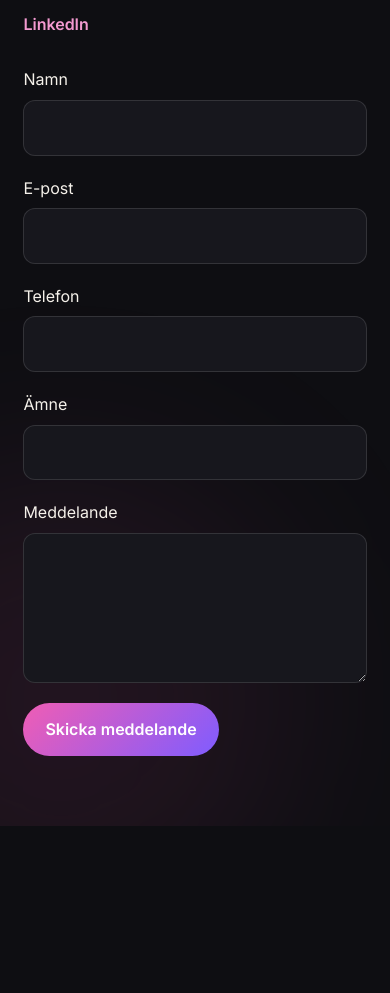
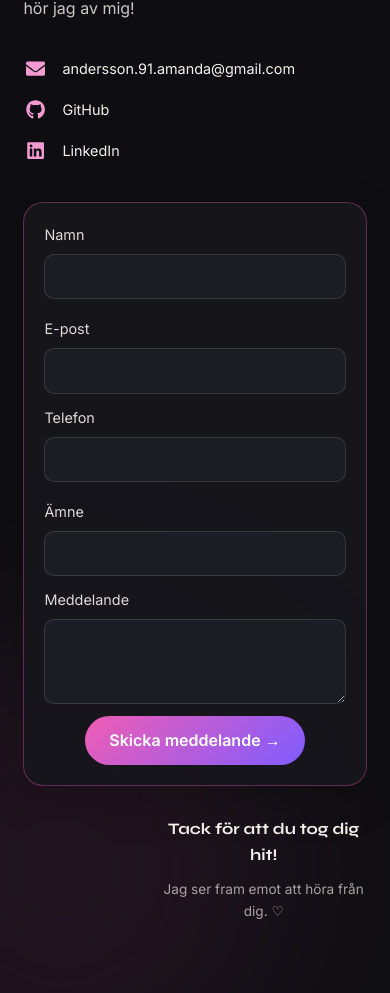
Before and after one commit to amanda-andersson/portfolio-react, a React (Vite) app: page / in a window 390 px wide. Shown: the part 5848-6841 px from the top of the page. Before the commit the page ends 6674 px from the top, so only its background shows below. Built offline with nearby package versions, Linux system fonts and the light colour scheme.

Commit message:
Redesign contact section

```diff
--- a/package.json
+++ b/package.json
@@ -11,7 +11,8 @@
   },
   "dependencies": {
     "react": "^19.2.8",
-    "react-dom": "^19.2.8"
+    "react-dom": "^19.2.8",
+    "react-icons": "^5.7.0"
   },
   "devDependencies": {
     "@eslint/js": "^10.0.1",
--- a/src/App.css
+++ b/src/App.css
@@ -456,7 +456,7 @@ nav a:hover::after {
 .contact {
   position: relative;
   overflow: hidden;
-  padding: 55px 10% 70px;
+  padding: 60px 10% 70px;
 }
 
 /* Rörligt bakgrundsglow */
@@ -479,74 +479,119 @@ nav a:hover::after {
   z-index: 1;
 }
 
+/* Två kolumner */
+.contact-layout {
+  display: grid;
+  grid-template-columns: minmax(0, 0.8fr) minmax(0, 1.4fr);
+  align-items: center;
+  gap: 50px;
+}
+
+/* Vänster sida */
 .contact h2 {
-  margin: 0 0 28px;
+  margin: 0 0 24px;
   font-size: clamp(2rem, 4vw, 3.2rem);
   line-height: 1;
 }
 
-.contact-info {
-  margin-bottom: 30px;
+.contact-intro {
+  max-width: 420px;
+  margin: 0 0 35px;
+  color: rgba(245, 241, 234, 0.82);
+  line-height: 1.7;
 }
 
-.contact-info p {
-  margin: 8px 0;
-  color: rgba(245, 241, 234, 0.82);
+.contact-info {
+  display: flex;
+  flex-direction: column;
+  align-items: flex-start;
+  gap: 18px;
 }
 
 .contact-info a {
-  color: #f39ad0;
-  font-weight: 600;
-  transition: 0.2s ease;
+  display: flex;
+  align-items: center;
+  gap: 14px;
+  color: #f5f1ea;
+  font-weight: 400;
+  text-decoration: none;
+  transition: color 0.2s ease;
+  overflow-wrap: anywhere;
 }
 
 .contact-info a:hover {
-  color: white;
+  color: #f39ad0;
+}
+
+.contact-icon {
+  display: inline-flex;
+  align-items: center;
+  justify-content: center;
+  width: 25px;
+  min-width: 25px;
+  color: #f39ad0;
+  font-size: 1.2rem;
+  font-weight: 600;
+}
+
+/* Formulärkort */
+.contact-form-card {
+  padding: 24px;
+  background: rgba(23, 23, 29, 0.85);
+  border: 1px solid rgba(240, 93, 180, 0.35);
+  border-radius: 20px;
+  box-shadow: 0 15px 45px rgba(0, 0, 0, 0.15);
 }
 
 /* Kontaktformulär */
 .contact-form {
-  max-width: 800px;
   display: grid;
-  gap: 20px;
+  gap: 12px;
 }
 
 .form-row {
   display: grid;
-  grid-template-columns: 1fr 1fr;
-  gap: 20px;
+  grid-template-columns: minmax(0, 1fr) minmax(0, 1fr);
+  gap: 18px;
 }
 
 .contact-form label {
   display: grid;
-  gap: 7px;
+  gap: 8px;
+  color: rgba(245, 241, 234, 0.9);
+  font-size: 0.9rem;
 }
 
 .contact-form input,
 .contact-form textarea {
   width: 100%;
-  padding: 14px;
-  background: #17171d;
+  min-width: 0;
+  padding: 10px 14px;
+  background: #1c1c24;
   color: #f5f1ea;
   border: 1px solid rgba(255, 255, 255, 0.12);
-  border-radius: 12px;
+  border-radius: 10px;
   font: inherit;
+  transition: border-color 0.2s ease;
 }
 
 .contact-form input:focus,
 .contact-form textarea:focus {
   outline: none;
-  border-color: rgba(240, 93, 180, 0.55);
+  border-color: #f05db4;
 }
 
 .contact-form textarea {
-  min-height: 150px;
+  min-height: 85px;
   resize: vertical;
 }
 
+/* Skicka-knapp */
 .contact-form button {
   width: fit-content;
-  padding: 14px 22px;
+  justify-self: center;
+  padding: 12px 24px;
+  white-space: nowrap;
   border: 0;
   border-radius: 999px;
   background: linear-gradient(135deg, #f05db4, #7f5cff);
@@ -559,16 +604,85 @@ nav a:hover::after {
 
 .contact-form button:hover {
   transform: translateY(-2px);
+  box-shadow: 0 8px 25px rgba(127, 92, 255, 0.25);
 }
 
+/* Felmeddelanden och bekräftelse */
 .error {
   color: #f39ad0;
   font-size: 0.85rem;
 }
 
 .success {
-  margin-top: 20px;
+  margin: 0;
   color: #b8a9d8;
+  line-height: 1.5;
+}
+
+/* Avslutning */
+.contact-ending {
+  margin-top: 30px;
+  display: flex;
+  justify-content: center;
+  align-items: center;
+  gap: 12px;
+  flex-wrap: wrap;
+  text-align: center;
+   width: 60%;
+  margin-left: auto;
+}
+
+.contact-ending h3 {
+  margin: 0;
+  font-family: "Syne", sans-serif;
+  font-size: 1rem;
+  color: #f5f1ea;
+}
+
+.contact-ending p {
+  margin: 0;
+  color: rgba(245, 241, 234, 0.65);
+  font-size: 0.85rem;
+}
+
+
+/* Mobil och surfplatta */
+@media (max-width: 900px) {
+  .contact {
+    padding: 65px 7% 80px;
+  }
+
+  .contact-layout {
+    grid-template-columns: 1fr;
+    gap: 40px;
+  }
+
+  .contact-intro {
+    max-width: 550px;
+  }
+
+  .contact-form-card {
+    padding: 25px;
+  }
+}
+
+@media (max-width: 480px) {
+  .contact {
+    padding: 55px 7% 70px;
+  }
+
+  .contact-form-card {
+    padding: 20px;
+  }
+
+  .form-row {
+    grid-template-columns: 1fr;
+    gap: 18px;
+  }
+
+  .contact-info a {
+    font-size: 0.9rem;
+  }
 }
 
 
--- a/src/components/Contact.tsx
+++ b/src/components/Contact.tsx
@@ -1,3 +1,4 @@
+import { FaGithub, FaLinkedin, FaEnvelope } from 'react-icons/fa'
 import { useState } from 'react'
 
 function Contact() {
@@ -22,61 +23,69 @@ function Contact() {
   const handleSubmit = (e: React.FormEvent<HTMLFormElement>) => {
     e.preventDefault()
 
-    setErrors({
-      name: formData.name ? '' : 'Fyll i ditt namn',
-      email: formData.email ? '' : 'Fyll i din e-post',
-      phone: formData.phone ? '' : 'Fyll i ditt telefonnummer',
-      subject: formData.subject ? '' : 'Fyll i ett ämne',
-      message: formData.message ? '' : 'Skriv ett meddelande',
-    })
+    const newErrors = {
+      name: formData.name.trim() ? '' : 'Fyll i ditt namn',
+      email: formData.email.trim() ? '' : 'Fyll i din e-post',
+      phone: formData.phone.trim() ? '' : 'Fyll i ditt telefonnummer',
+      subject: formData.subject.trim() ? '' : 'Fyll i ett ämne',
+      message: formData.message.trim() ? '' : 'Skriv ett meddelande',
+    }
 
-    if (
-      formData.name &&
-      formData.email &&
-      formData.phone &&
-      formData.subject &&
-      formData.message
-    ) {
-      setSuccess(true)
-    } else {
-      setSuccess(false)
-    }
+    setErrors(newErrors)
+
+    const isValid = Object.values(newErrors).every(
+      (error) => error === ''
+    )
+
+    setSuccess(isValid)
   }
 
   return (
     <section className="contact" id="contact">
+      <div className="contact-layout">
+        <div className="contact-left">
           <h2>Kontakt</h2>
 
-      <div className="contact-info">
-  <p>
-    E-post:{' '}
-    <a href="mailto:andersson.91.amanda@gmail.com">
-      andersson.91.amanda@gmail.com
-    </a>
+          <p className="contact-intro">
+            Har du en fråga, ett förslag eller vill komma i
+            kontakt angående LIA? Fyll i formuläret så hör
+            jag av mig!
           </p>
 
-  <p>
+      <div className="contact-info">
+  <a href="mailto:andersson.91.amanda@gmail.com">
+    <span className="contact-icon">
+      <FaEnvelope />
+    </span>
+    <span>andersson.91.amanda@gmail.com</span>
+  </a>
+
   <a
     href="https://github.com/amanda-andersson"
     target="_blank"
     rel="noreferrer"
   >
-      GitHub
+    <span className="contact-icon">
+      <FaGithub />
+    </span>
+    <span>GitHub</span>
   </a>
-  </p>
 
-  <p>
   <a
     href="https://www.linkedin.com/in/amanda-andersson-b0780b404/"
     target="_blank"
     rel="noreferrer"
   >
-      LinkedIn
+    <span className="contact-icon">
+      <FaLinkedin />
+    </span>
+    <span>LinkedIn</span>
   </a>
-  </p>
+</div>
 </div>
 
-      <form className="contact-form" onSubmit={handleSubmit}>
+        <div className="contact-form-card">
+          <form className="contact-form" onSubmit={handleSubmit} noValidate>
             <div className="form-row">
               <label>
                 Namn
@@ -87,7 +96,9 @@ function Contact() {
                     setFormData({ ...formData, name: e.target.value })
                   }
                 />
-            {errors.name && <span className="error">{errors.name}</span>}
+                {errors.name && (
+                  <span className="error">{errors.name}</span>
+                )}
               </label>
 
               <label>
@@ -99,7 +110,9 @@ function Contact() {
                     setFormData({ ...formData, email: e.target.value })
                   }
                 />
-            {errors.email && <span className="error">{errors.email}</span>}
+                {errors.email && (
+                  <span className="error">{errors.email}</span>
+                )}
               </label>
             </div>
 
@@ -113,7 +126,9 @@ function Contact() {
                     setFormData({ ...formData, phone: e.target.value })
                   }
                 />
-            {errors.phone && <span className="error">{errors.phone}</span>}
+                {errors.phone && (
+                  <span className="error">{errors.phone}</span>
+                )}
               </label>
 
               <label>
@@ -125,7 +140,9 @@ function Contact() {
                     setFormData({ ...formData, subject: e.target.value })
                   }
                 />
-            {errors.subject && <span className="error">{errors.subject}</span>}
+                {errors.subject && (
+                  <span className="error">{errors.subject}</span>
+                )}
               </label>
             </div>
 
@@ -137,15 +154,29 @@ function Contact() {
                   setFormData({ ...formData, message: e.target.value })
                 }
               />
-          {errors.message && <span className="error">{errors.message}</span>}
+              {errors.message && (
+                <span className="error">{errors.message}</span>
+              )}
             </label>
 
-        <button type="submit">Skicka meddelande</button>
-      </form>
+            <button type="submit">
+              Skicka meddelande <span aria-hidden="true">→</span>
+            </button>
 
             {success && (
-        <p className="success">Tack! Ditt meddelande har skickats.</p>
+              <p className="success" role="status">
+                Tack! Formuläret är korrekt ifyllt.
+                Meddelandet har inte skickats ännu.
+              </p>
             )}
+          </form>
+        </div>
+      </div>
+   <div className="contact-ending">
+        <h3>Tack för att du tog dig hit!</h3>
+        <p>Jag ser fram emot att höra från dig. ♡</p>
+      </div>
+
     </section>
   )
 }
```
Also changed, not shown: 1 other file (tests, documents, lock files or other folders). Lines whose indentation alone changed are shown as unchanged.
